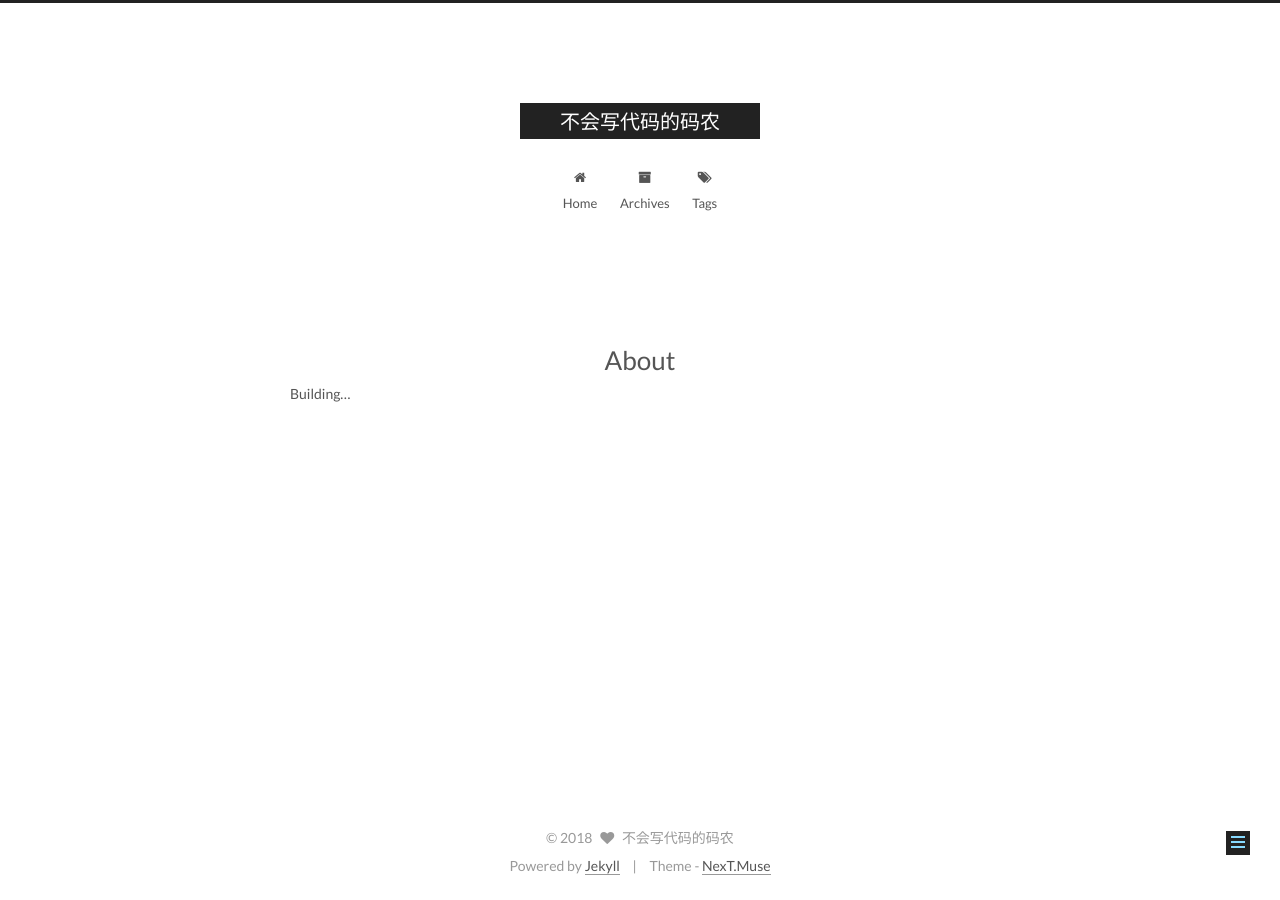
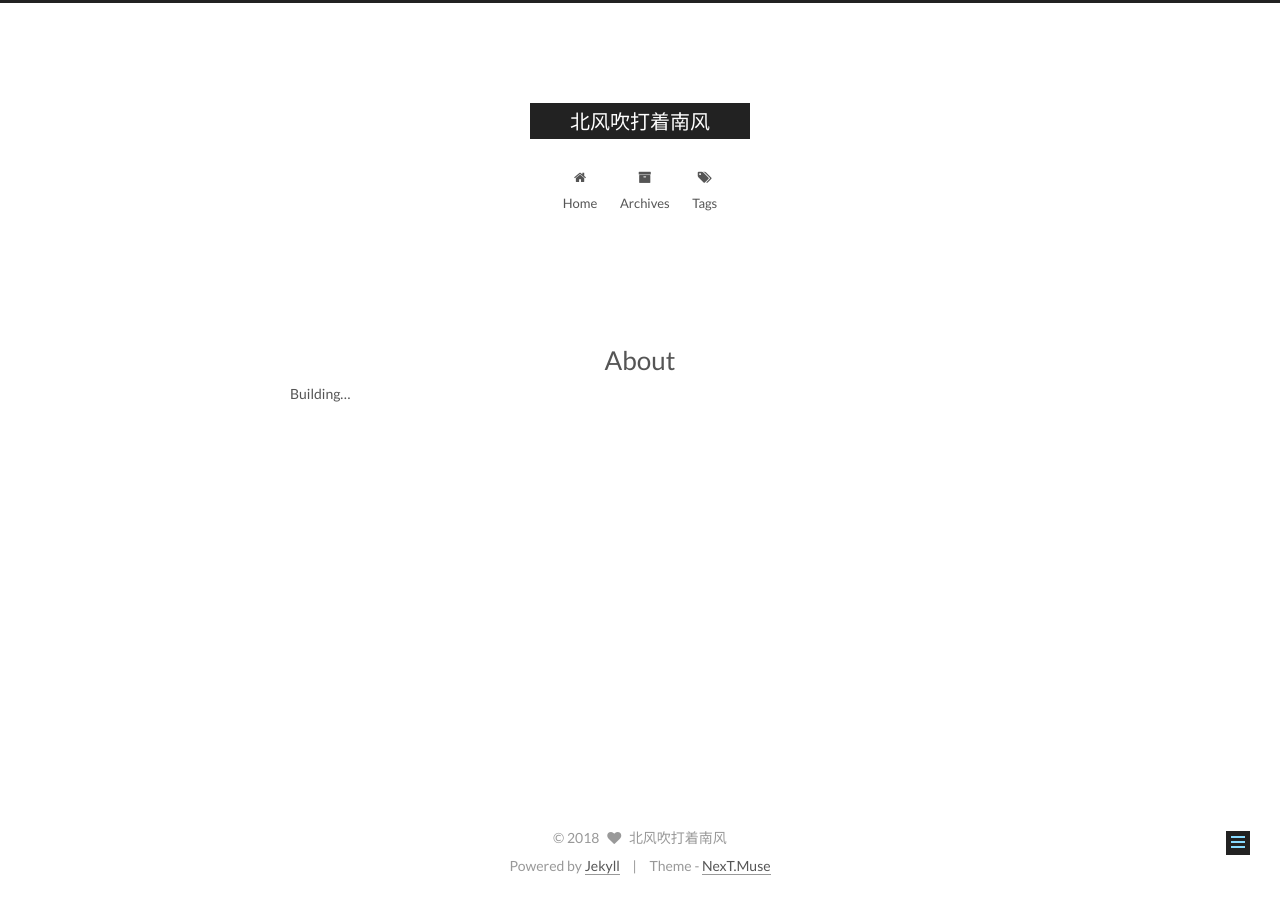
Before and after one commit to xtcmoons/xtcmoons.github.io, a Jekyll site: the page built from about/index.md, in a window 1280 px wide. Built offline with Jekyll 4.4.1, drawn with Linux system fonts in a browser that asks for light colours.

Commit message:
修改blog名
修改blog名

```diff
--- a/_config.yml
+++ b/_config.yml
@@ -4,10 +4,10 @@
 # ---------------------------------------------------------------
 
 # Site
-title: 不会写代码的码农
+title: 北风吹打着南风
 subtitle:
 description:
-author: 不会写代码的码农
+author: 北风吹打着南风
 # Support language: de, en, fr-FR, id, ja, ko, pt-BR, pt, ru, zh-Hans, zh-hk, zh-tw
 language: en
 date_format: '%Y-%m-%d'
```
